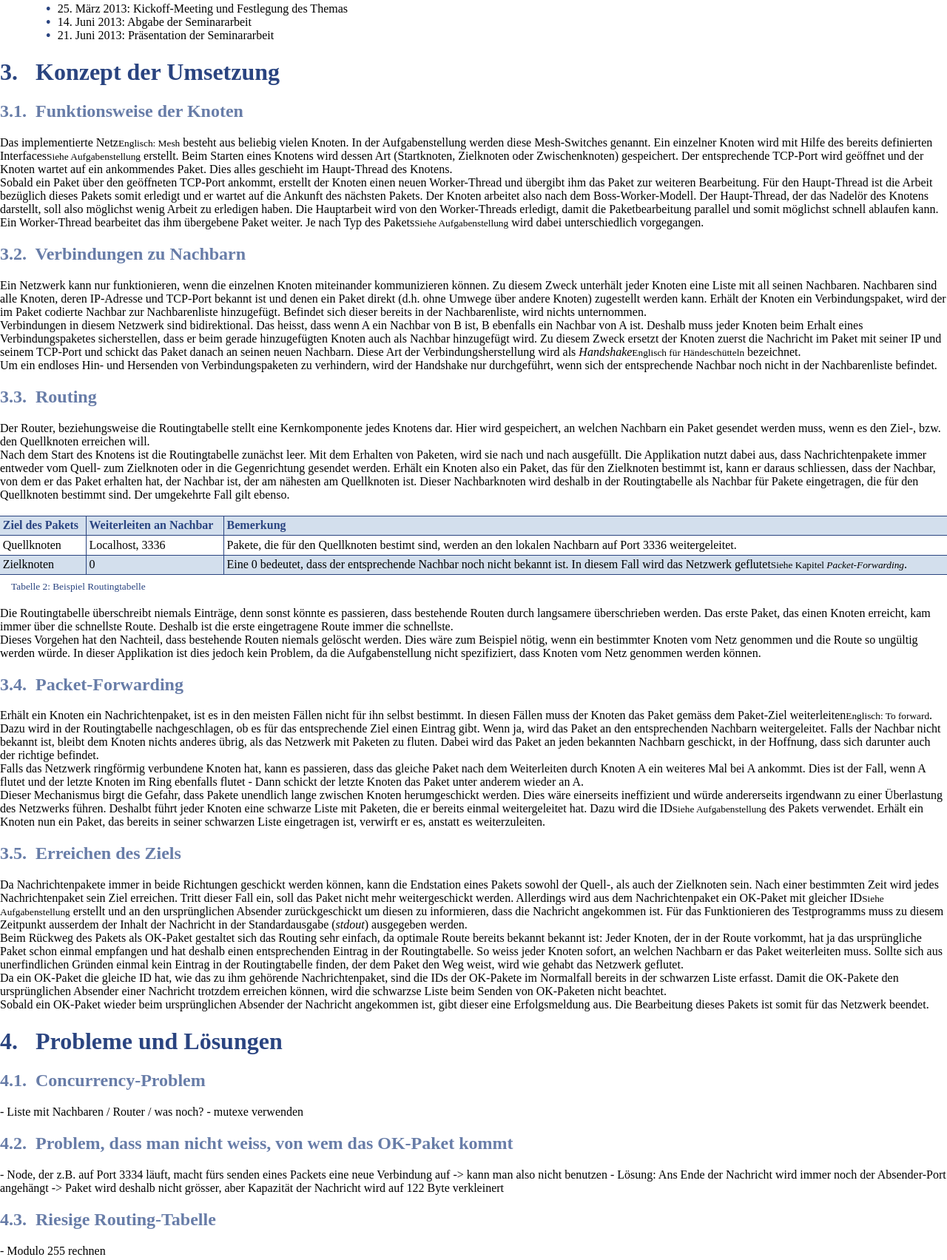
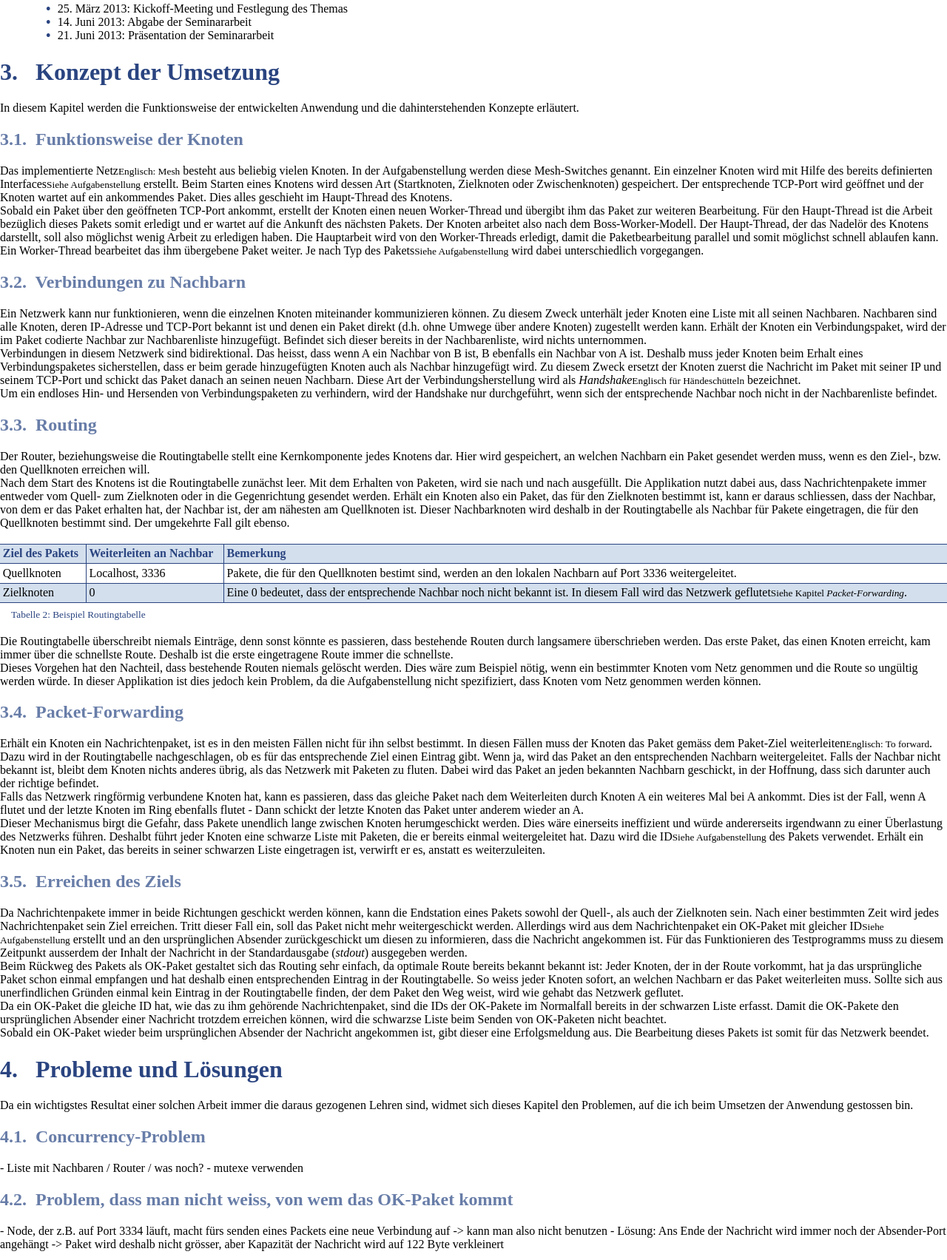
Before and after one commit to elHornair/mesh-doc, a plain HTML site: page index.html in a window 1280 px wide. Shown: the part 2610-4313 px from the top of the page at 74% size. Drawn offline with Linux system fonts and the light colour scheme.

Commit message:
added intro sentences

```diff
--- a/index.html
+++ b/index.html
@@ -141,6 +141,10 @@
 
     <div class="chapter">
         <h1>Konzept der Umsetzung</h1>
+        <p>
+            In diesem Kapitel werden die Funktionsweise der entwickelten Anwendung und die dahinterstehenden Konzepte
+            erläutert.
+        </p>
 
         <h2>Funktionsweise der Knoten</h2>
         <p>
@@ -289,6 +293,10 @@
 
     <div class="chapter">
         <h1>Probleme und Lösungen</h1>
+        <p>
+            Da ein wichtigstes Resultat einer solchen Arbeit immer die daraus gezogenen Lehren sind, widmet sich dieses
+            Kapitel den Problemen, auf die ich beim Umsetzen der Anwendung gestossen bin.
+        </p>
 
         <h2>Concurrency-Problem</h2>
         <p>
```
